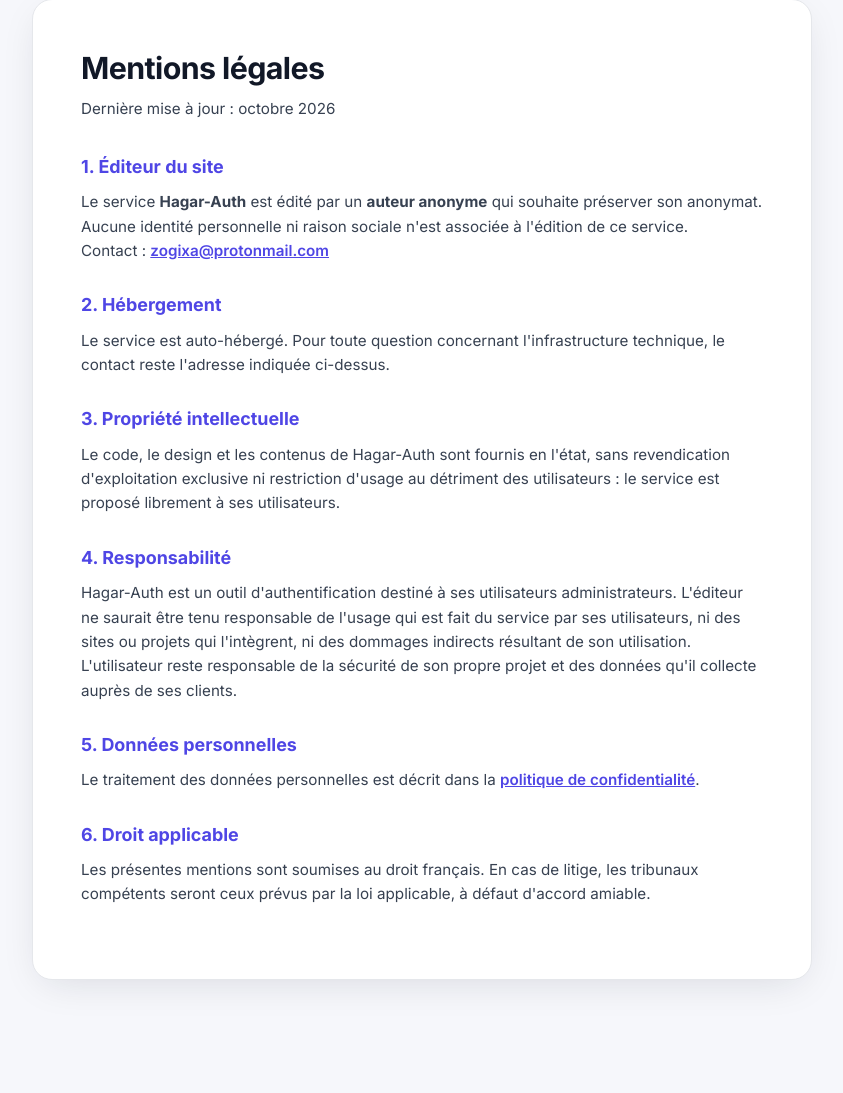
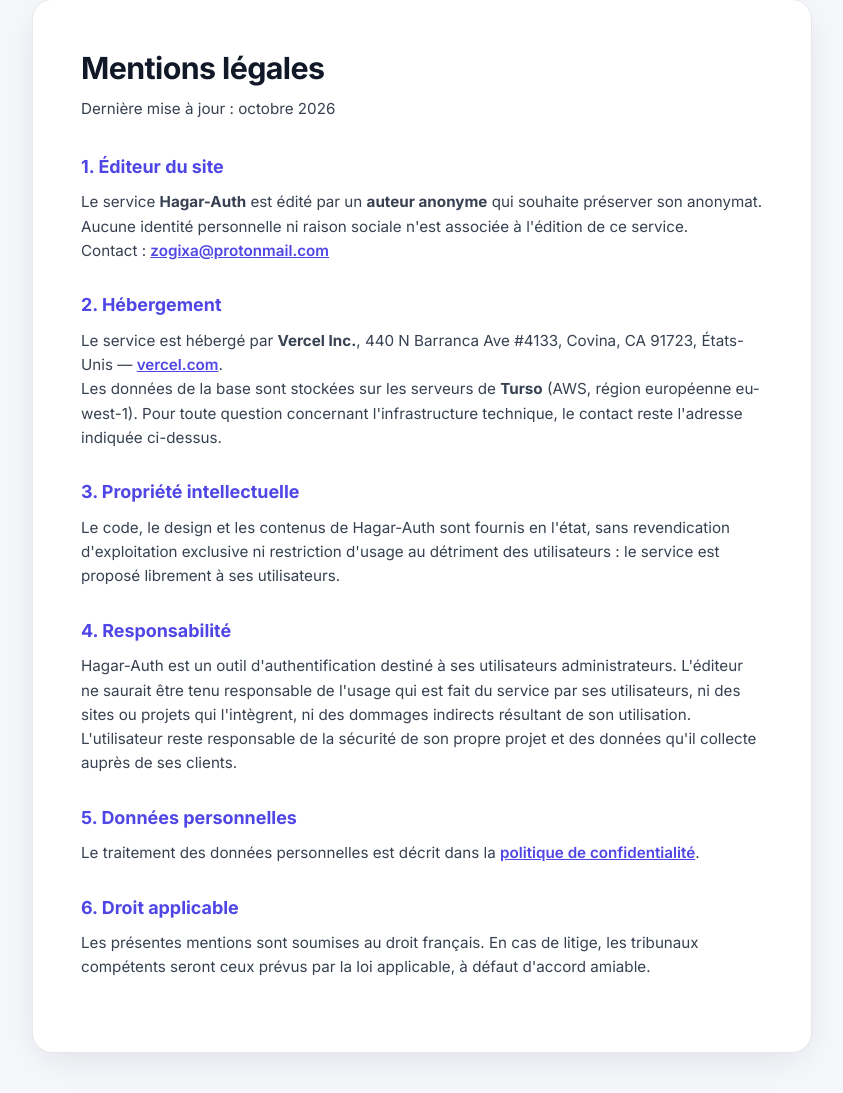
Before and after one commit to vichbcode/hagar-auth-X, a Flask app: page /mentions-legales in a window 1280 px wide. Shown: the part 112-1205 px from the top of the page, without its empty margins (218-1061 px from the left). Run offline with Flask 3, Linux system fonts and the light colour scheme; some libraries are stand-ins or nearby versions.

Commit message:
Mentions legales : section Hebergement (Vercel Inc. + Turso AWS eu-west-1)

```diff
--- a/templates/legal/mentions.html
+++ b/templates/legal/mentions.html
@@ -22,9 +22,15 @@
     <section>
         <h2>2. Hébergement</h2>
         <p>
-            Le service est auto-hébergé. Pour toute question concernant
-            l'infrastructure technique, le contact reste l'adresse indiquée
-            ci-dessus.
+            Le service est hébergé par <strong>Vercel Inc.</strong>,
+            440 N Barranca Ave #4133, Covina, CA 91723, États-Unis —
+            <a href="https://vercel.com">vercel.com</a>.
+        </p>
+        <p>
+            Les données de la base sont stockées sur les serveurs de
+            <strong>Turso</strong> (AWS, région européenne eu-west-1).
+            Pour toute question concernant l'infrastructure technique, le
+            contact reste l'adresse indiquée ci-dessus.
         </p>
     </section>
 
```
